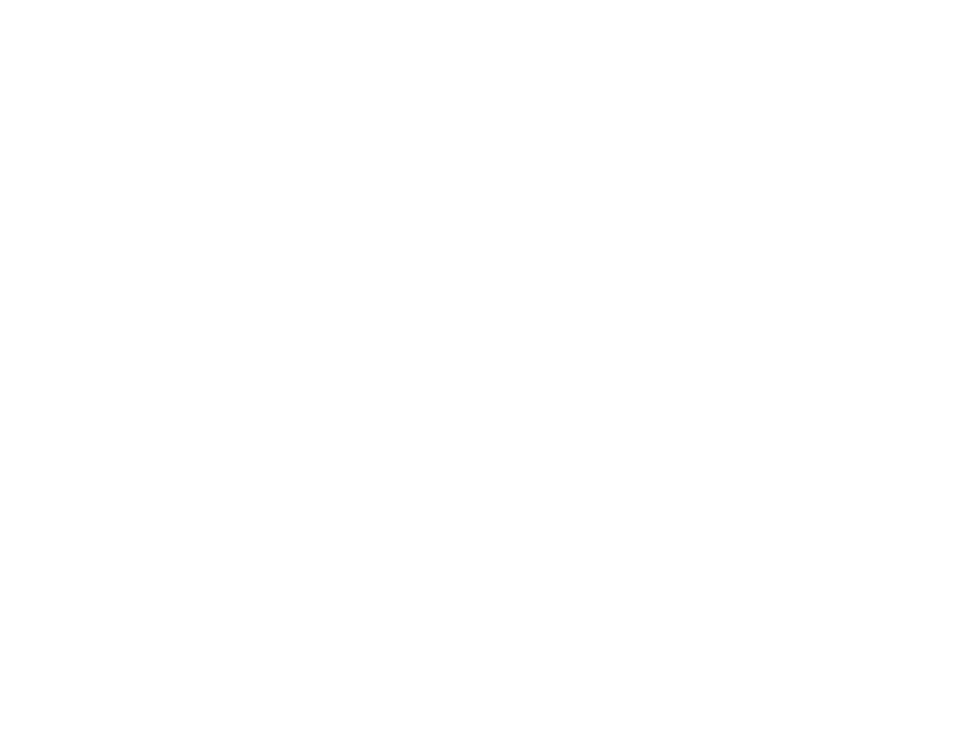
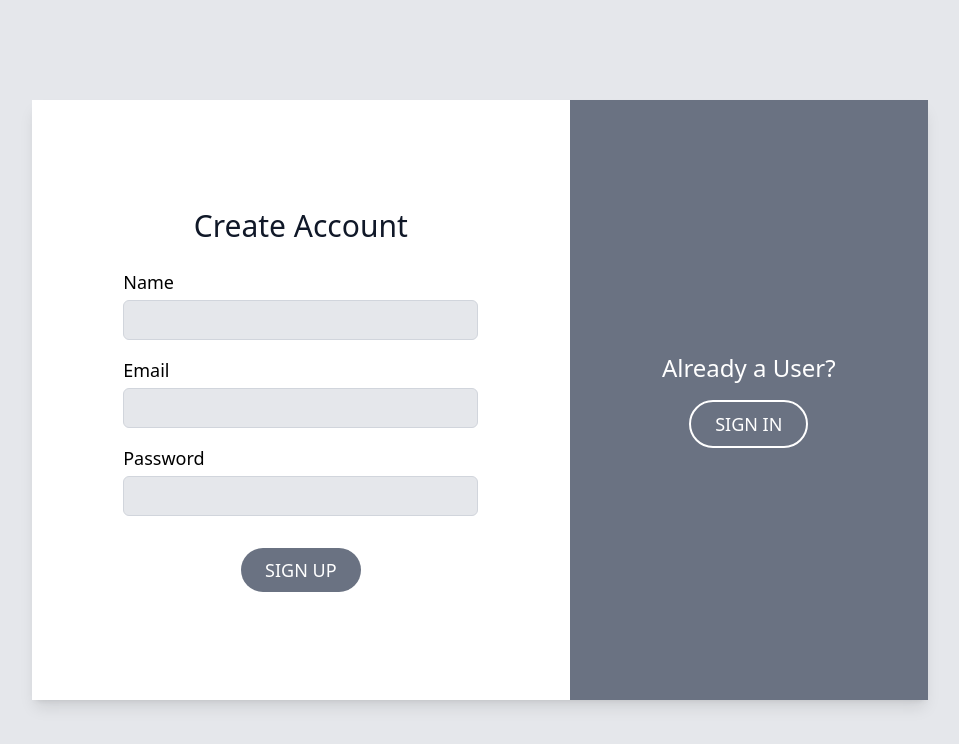
Before and after one commit to shreejanamaharjan/Task, a React (Vite) app: page /auth-form in a window 1280 px wide. Before the commit this address had no page. Shown: the top 744 px of the page, without its empty margins (160-1119 px from the left). Built offline with nearby package versions, Linux system fonts and the light colour scheme.

Commit message:
feat: added sign up and sign in form

```diff
--- a/package.json
+++ b/package.json
@@ -10,11 +10,15 @@
     "preview": "vite preview"
   },
   "dependencies": {
+    "@hookform/resolvers": "^4.0.0",
     "@tailwindcss/vite": "^4.0.6",
+    "@types/react-router-dom": "^5.3.3",
     "react": "^19.0.0",
     "react-dom": "^19.0.0",
+    "react-hook-form": "^7.54.2",
     "react-icons": "^5.4.0",
-    "react-router-dom": "^7.1.5"
+    "react-router-dom": "^7.1.5",
+    "zod": "^3.24.2"
   },
   "devDependencies": {
     "@eslint/js": "^9.19.0",
--- a/src/App.tsx
+++ b/src/App.tsx
@@ -1,8 +1,10 @@
 import { BrowserRouter, Route, Routes } from "react-router-dom";
 import HomeLayout from "./layout/HomeLayout";
 import ClaimPage from "./page/ClaimPage";
-import Homepage from "./page/Homepage";
 import MessagePage from "./page/MessagePage";
+import ProtectedRoute from "./context/ProtectedRoute";
+import Homepage from "./page/HomePage";
+import AuthForm from "./components/auth/AuthForm";
 
 function App() {
   return (
@@ -10,10 +12,13 @@
       <BrowserRouter>
         <Routes>
           <Route element={<HomeLayout />}>
-            <Route path="/" element={<Homepage />} />
-            <Route path="/claims" element={<ClaimPage />} />
-            <Route path="/messages" element={<MessagePage />} />
+            <Route element={<ProtectedRoute />}>
+              <Route path="/" element={<Homepage />} />
+              <Route path="/claims" element={<ClaimPage />} />
+              <Route path="/messages" element={<MessagePage />} />
+            </Route>
           </Route>
+          <Route path="/auth-form" element={<AuthForm />} />
         </Routes>
       </BrowserRouter>
     </>
--- /dev/null
+++ b/src/components/auth/AsideBlock.tsx
@@ -0,0 +1,21 @@
+interface IAsideBlock {
+  title: string;
+  buttonText: string;
+  onClick: () => void;
+}
+
+const AsideBlock: React.FC<IAsideBlock> = ({ title, onClick, buttonText }) => {
+  return (
+    <div className="flex flex-col items-center justify-center text-center">
+      <h2 className="text-white text-2xl mb-4">{title}</h2>
+      <button
+        onClick={onClick}
+        className="px-6 py-2 border-2 border-white rounded-full text-white text-lg uppercase"
+      >
+        {buttonText}
+      </button>
+    </div>
+  );
+};
+
+export default AsideBlock;
--- /dev/null
+++ b/src/components/auth/AuthForm.tsx
@@ -0,0 +1,30 @@
+import { useState } from "react";
+import AsideBlock from "./AsideBlock";
+import SignInForm from "./SignIn";
+import SignUp from "./SignUp";
+
+const AuthForm = () => {
+  const [isSignIn, setIsSignIn] = useState(false);
+
+  return (
+    <div className="flex items-center justify-center h-screen bg-gray-200">
+      <div className="relative w-full max-w-4xl h-[600px] bg-gray-100 shadow-lg font-sans overflow-hidden flex">
+        {/* Main Section */}
+        <div className="w-3/5 bg-white flex flex-col items-center justify-center p-8">
+          {isSignIn ? <SignInForm /> : <SignUp />}
+        </div>
+
+        {/* Aside Section */}
+        <div className="w-2/5 bg-gray-500 flex flex-col items-center justify-center p-8">
+          <AsideBlock
+            title={isSignIn ? "New User?" : "Already a User?"}
+            buttonText={isSignIn ? "Sign Up" : "Sign In"}
+            onClick={() => setIsSignIn(!isSignIn)}
+          />
+        </div>
+      </div>
+    </div>
+  );
+};
+
+export default AuthForm;
--- /dev/null
+++ b/src/components/auth/InputField.tsx
@@ -0,0 +1,34 @@
+/* eslint-disable @typescript-eslint/no-explicit-any */
+interface IInputField {
+  label: string;
+  type: string;
+  id: string;
+  register: any;
+  error?: any;
+}
+const InputField: React.FC<IInputField> = ({
+  label,
+  type,
+  id,
+  register,
+  error,
+}) => {
+  return (
+    <div className="mb-4 relative">
+      <label className="block text-lg mb-1" htmlFor={id}>
+        {label}
+      </label>
+      <input
+        type={type}
+        id={id}
+        {...register(id)}
+        className="w-full h-10 rounded-md border border-gray-300 px-3 bg-gray-200"
+      />
+      {error && (
+        <p className="text-red-500 text-sm mt-1 absolute">{error.message}</p>
+      )}
+    </div>
+  );
+};
+
+export default InputField;
--- /dev/null
+++ b/src/components/auth/SignIn.tsx
@@ -0,0 +1,64 @@
+import { z } from "zod";
+import InputField from "./InputField";
+import { useForm } from "react-hook-form";
+import { zodResolver } from "@hookform/resolvers/zod";
+
+const signInValidationSchema = z.object({
+  email: z
+    .string()
+    .min(1, { message: "email is required" })
+    .email("invalid email"),
+  password: z
+    .string()
+    .min(6, { message: "password must be atleast 6 character" }),
+});
+
+type signInValidationSchema = z.infer<typeof signInValidationSchema>;
+
+const SignInForm = () => {
+  const {
+    register,
+    handleSubmit,
+    formState: { errors },
+  } = useForm<signInValidationSchema>({
+    resolver: zodResolver(signInValidationSchema),
+    mode: "onChange",
+    defaultValues: { email: "", password: "" },
+  });
+
+  const onSubmit = (data: signInValidationSchema) => {
+    console.log(data);
+    // Handle form submission
+  };
+
+  return (
+    <div className="w-full flex flex-col items-center justify-center">
+      <h2 className="text-gray-900 text-3xl mb-6">Login</h2>
+      <form className="w-3/4 flex flex-col" onSubmit={handleSubmit(onSubmit)}>
+        <InputField
+          label="Email"
+          type="email"
+          id="email"
+          register={register}
+          error={errors.email}
+        />
+        <InputField
+          label="Password"
+          type="password"
+          id="password"
+          register={register}
+          error={errors.password}
+        />
+
+        <button
+          type="submit"
+          className="self-center text-white text-lg uppercase px-6 py-2 bg-gray-500 rounded-full"
+        >
+          Sign In
+        </button>
+      </form>
+    </div>
+  );
+};
+
+export default SignInForm;
--- /dev/null
+++ b/src/components/auth/SignUp.tsx
@@ -0,0 +1,68 @@
+import { z } from "zod";
+import InputField from "./InputField";
+import { useForm } from "react-hook-form";
+import { zodResolver } from "@hookform/resolvers/zod";
+
+const signUpValidationSchema = z.object({
+  username: z.string().min(3, { message: "Full name is required" }),
+  email: z
+    .string()
+    .min(1, { message: "Email is required" })
+    .email("Invalid email"),
+  password: z
+    .string()
+    .min(6, { message: "Password must be at least 6 characters" }),
+});
+
+type signUpValidationSchema = z.infer<typeof signUpValidationSchema>;
+
+const SignUp = () => {
+  const {
+    register,
+    formState: { errors },
+    handleSubmit,
+  } = useForm<signUpValidationSchema>({
+    resolver: zodResolver(signUpValidationSchema),
+    mode: "onChange",
+    defaultValues: { username: "", email: "", password: "" },
+  });
+
+  const onSubmit = (data: signUpValidationSchema) => {
+    console.log(data);
+    // Handle form submission
+  };
+
+  return (
+    <div className="w-3/4 flex flex-col items-center">
+      <h2 className="text-gray-900 text-3xl mb-6">Create Account</h2>
+      <form className="w-full flex flex-col" onSubmit={handleSubmit(onSubmit)}>
+        <InputField
+          label="Name"
+          type="text"
+          id="username"
+          register={register}
+          error={errors.username}
+        />
+        <InputField
+          label="Email"
+          type="email"
+          id="email"
+          register={register}
+          error={errors.email}
+        />
+        <InputField
+          label="Password"
+          type="password"
+          id="password"
+          register={register}
+          error={errors.password}
+        />
+        <button className="mt-4 px-6 py-2 rounded-full bg-gray-500 text-white text-lg uppercase self-center">
+          Sign Up
+        </button>
+      </form>
+    </div>
+  );
+};
+
+export default SignUp;
--- a/src/components/homePage/Header.tsx
+++ b/src/components/homePage/Header.tsx
@@ -3,6 +3,7 @@
 
 const Header = () => {
   return (
+    <>
       <div className="header flex justify-between px-5 pt-2 sticky top-0 bg-white z-1 transition-all duration-300 ease-in-out">
         <div className="flex gap-20 items-center max-sm:gap-5">
           <div className="w-20 h-20 bg-red transition-transform duration-300 hover:scale-105">
@@ -16,6 +17,7 @@
         </div>
         <NewUser />
       </div>
+    </>
   );
 };
 
--- a/src/components/homePage/NewUser.tsx
+++ b/src/components/homePage/NewUser.tsx
@@ -7,6 +7,7 @@
   const handleMenu = () => {
     setShowMenu((prev) => !prev);
   };
+
   return (
     <div className="flex gap-10 items-center ">
       <div className="flex gap-1">
--- /dev/null
+++ b/src/context/ProtectedRoute.tsx
@@ -0,0 +1,8 @@
+import { Navigate, Outlet } from "react-router-dom";
+
+const ProtectedRoute = () => {
+  const accessToken = localStorage.getItem("accessToken");
+  return accessToken ? <Outlet /> : <Navigate to="/auth-form" />;
+};
+
+export default ProtectedRoute;
--- a/src/page/HomePage.tsx
+++ b/src/page/HomePage.tsx
@@ -1,5 +1,11 @@
+import AuthForm from "../components/auth/AuthForm";
+
 const Homepage = () => {
-  return <div>Homepage</div>;
+  return (
+    <div>
+      <AuthForm />
+    </div>
+  );
 };
 
 export default Homepage;
```
Also changed, not shown: 1 other file (tests, documents, lock files or other folders). Lines whose indentation alone changed are shown as unchanged.
